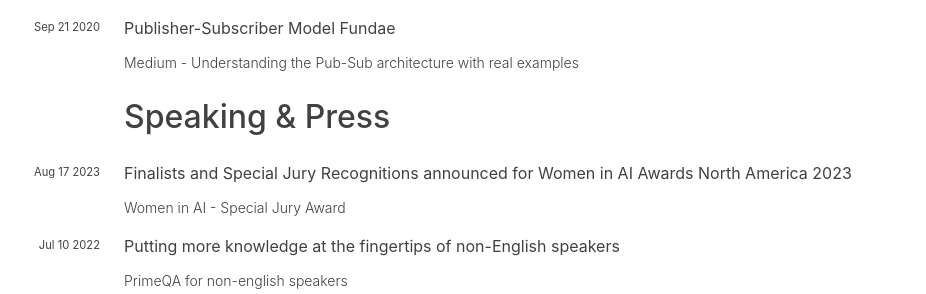
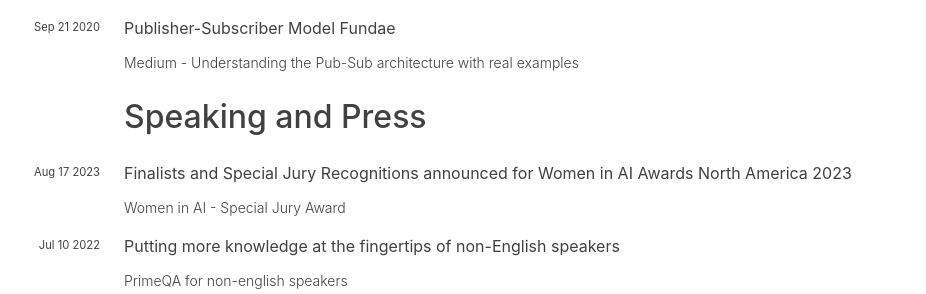
Before and after one commit to hariharanragothaman/hariharanragothaman.github.io, a Jekyll site: the page built from cv.md, in a window 1280 px wide and 900 px high, scrolled down 4967 px. Shown: the part 199-493 px from the top of the window, without its empty margins (208-1134 px from the left). Built offline with Jekyll 4.4.1, drawn with Linux system fonts in a browser that asks for light colours; nearby versions of some CDN libraries; some web fonts are replaced.

Commit message:
Polishes and Updates

```diff
--- a/cv.md
+++ b/cv.md
@@ -111,7 +111,7 @@ jsarr:
 {% include cv/blogs.html blogs=blogs %}
 {% endfor %}
 
-## Speaking & Press
+## Speaking and Press
 
 {% for press in site.data.press %}
 {% include cv/press.html press=press %}
```
